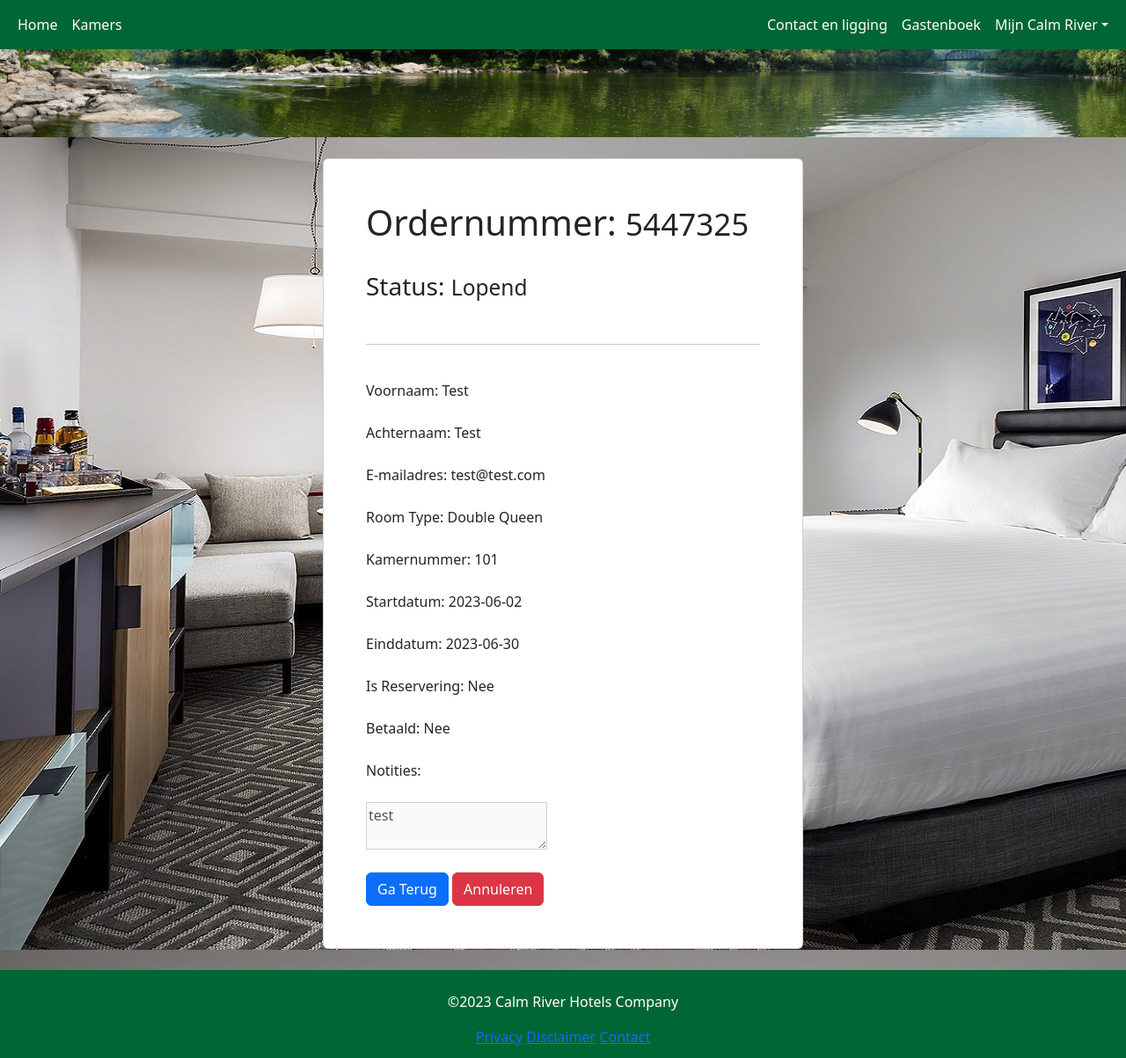
After one commit to Ochtend-Berg/calm-river, a Flask app: page /my-profile/bookings/show/5447325 in a window 1280 px wide. The commit adds this page. Shown: the whole page at 88% size. Run offline with Flask 3, Linux system fonts and the light colour scheme; a user stored in the database is signed in; data comes from the database, SQL or seed files in the repository; some libraries are stand-ins or nearby versions.

Commit message:
profiel: boekingen bijna af.

```diff
--- /dev/null
+++ b/blueprints/profile/templates/bookings_show.html
@@ -0,0 +1,85 @@
+{% extends "base.html" %}
+
+{% block content %}
+
+<style>
+    body {
+      position: relative;
+    }
+    body::after {
+      content: "";
+      background-image: url({{ url_for('static', filename='img/singleking-desktop.jpg') }});
+      opacity: 1;
+      top: 0;
+      left: 0;
+      bottom: 0;
+      right: 0;
+      position: absolute;
+      z-index: -1;
+    }
+</style>
+
+<div class="container mt-4 mb-4">
+  <div class="row d-flex justify-content-center">
+    <div class="col-12 col-md-8 col-lg-6">
+      {% include 'components/flash-message.html' %}
+      <div class="card bg-white">
+        {% for result in results %}
+        <div class="card-body p-5">
+          <h1>Ordernummer: <small>{{ result[0].booking.order_number  }}</small> </h1> <br>
+          <h3>Status: <small>{{ 'Lopend' if result[0].booking.end > today else 'Verlopen' }}</small></h3>
+
+          <br><hr><br>
+          <div>Voornaam: <span>{{ result[0].customer.first_name }}</span></div> <br>
+          <div>Achternaam: <span>{{ result[0].customer.last_name }}</span></div> <br>
+          <div>E-mailadres:  <span></span>{{ result[0].customer.email }}</div> <br>
+          <div>Room Type: <span>{{ result[0].booking.room.room_type.name }}</span></div> <br>
+          <div>Kamernummer: <span>{{ result[0].booking.room.number }}</span></div> <br>
+          <div>Startdatum:  <span></span>{{ result[0].booking.start }}</div> <br>
+          <div>Einddatum:    <span>{{ result[0].booking.end }}</span></div> <br>
+          <div>Is Reservering:    <span>{{ 'Ja' if result[0].booking.is_reservation == 1 else 'Nee' }}</span></div> <br>
+          <div>Betaald:    <span>{{ 'Ja' if result[0].booking.is_paid == 1 else 'Nee' }}</span></div> <br>
+          <div style="margin-bottom: 20px">Notities: <br><br> <textarea disabled>{{ result[0].booking.notes }}</textarea></div>
+          <td><a class="btn btn-primary" href="/my-profile/bookings/show/{{ result[0].booking.order_number }}">Ga Terug</a></td>
+          <td><a class="btn btn-danger" href="/my-profile/bookings/show/{{ result[0].booking.order_number }}" data-bs-toggle="modal" data-bs-target="#cancel">Annuleren</a></td>
+
+          <!-- The Modal -->
+          <div class="modal fade" id="cancel">
+            <div class="modal-dialog">
+              <div class="modal-content">
+
+                <!-- Modal Header -->
+                <div class="modal-header">
+                  <h4 class="modal-title">Annuleren</h4>
+                  <button type="button" class="btn-close" data-bs-dismiss="modal"></button>
+                </div>
+
+                <!-- Modal body -->
+                <div class="modal-body">
+                    <p>Indien u de boeking wilt annuleren, <br>
+                        neem dan contact met ons op.</p>
+
+                    <p>Tel: 06-12345678</p>
+
+                    <p>Houdt er rekening mee dat boekingen die lopend of verlopen zijn niet geannuleerd kunnen worden.</p>
+                </div>
+
+                <!-- Modal footer -->
+                <div class="modal-footer">
+                  <button type="button" class="btn btn-danger" data-bs-dismiss="modal">Close</button>
+                </div>
+
+              </div>
+            </div>
+          </div>
+        </div>
+        {% endfor %}
+      </div>
+    </div>
+  </div>
+</div>
+</div>
+</form>
+</div>
+
+{% endblock %}
--- a/blueprints/profile/views.py
+++ b/blueprints/profile/views.py
@@ -1,6 +1,8 @@
 from app import app, db
 from imports import *
 from datetime import date
+from sqlalchemy import func
+import math
 from flask_login import current_user
 from models.User import User
 from models.Room_type import Room_type
@@ -61,16 +63,78 @@ def my_profile():
                            most_common_room_id=most_common_room_id,
                            room=room,
                            room_type=room_type)
-@profile_bp.route('/my-profile/bookings')
+
+
+@profile_bp.route('/my-profile/bookings', methods=['GET', 'POST'])
 @login_required
 def my_bookings():
+    today = date.today().strftime("%Y-%m-%d")
+
+    ROWS_PER_PAGE = 5
+    page = request.args.get('page', 1, type=int)
+
     # Voer een join uit tussen bookings_customer en bookings op basis van de relatie
-    query = db.session.query(Bookings_customer, Booking).join(Bookings_customer.booking)
+    query = db.session.query(Bookings_customer, Booking, Room, Room_type).join(Bookings_customer.booking).join(
+        Booking.room).join(Room.room_type)
 
     # Voeg een filter toe op basis van de user_id
     query = query.filter(Bookings_customer.user_id == current_user.id)
 
+    if request.method == 'POST':
+        if request.form['filter-selected'] == "0":
+            query = query.filter(Booking.order_number == request.form['ordernumber'])
+
+        if request.form['filter'] == 'new':
+            query = query.order_by(Booking.created_at.desc())
+
+        if request.form['filter'] == 'old':
+            query = query.order_by(Booking.created_at.asc())
+
+        if request.form['filter'] == 'current':
+            query = query.filter(Booking.end > today)
+
+            if not query.all():
+                flash('Geen resultaten gevonden!', 'danger')
+                return redirect(url_for('profile_bp.my_bookings'))
+
+        if request.form['filter'] == 'expired':
+            query = query.filter(Booking.end < today)
+            query = query.order_by(Booking.created_at.asc())
+
+            if not query.all():
+                flash('Geen resultaten gevonden!', 'danger')
+                return redirect(url_for('profile_bp.my_bookings'))
+
+        if not query.all() and request.form['filter-selected'] == "0":
+            flash('De ordernummer bestaat niet!', 'danger')
+            return redirect(url_for('profile_bp.my_bookings'))
+
     # Haal de gewenste gegevens op uit de database
-    results = query.all()
+    results = query.paginate(page=page, per_page=ROWS_PER_PAGE)
 
-    return render_template('bookings.html', results=results)
+    return render_template('bookings.html', results=results, today=today)
+
+@profile_bp.route('/my-profile/bookings/show/<slug>', methods=['GET', 'POST'])
+@login_required
+def my_bookings_show(slug):
+    today = date.today().strftime("%Y-%m-%d")
+
+    ROWS_PER_PAGE = 5
+    page = request.args.get('page', 1, type=int)
+
+    # Voer een join uit tussen bookings_customer en bookings op basis van de relatie
+    query = db.session.query(Bookings_customer, Customer, Booking, Room, Room_type).join(Bookings_customer.booking).join(Bookings_customer.customer).join(
+        Booking.room).join(Room.room_type)
+
+    # Voeg een filter toe op basis van de user_id
+    query = query.filter(Bookings_customer.user_id == current_user.id)
+    query = query.filter(Booking.order_number == slug)
+
+    if not query.all():
+        flash('De boeking bestaat niet!', 'danger')
+        return redirect(url_for('profile_bp.my_bookings'))
+
+    # Haal de gewenste gegevens op uit de database
+    results = query.paginate(page=page, per_page=ROWS_PER_PAGE)
+
+    return render_template('bookings_show.html', results=results, today=today)
--- a/models/Booking.py
+++ b/models/Booking.py
@@ -19,6 +19,8 @@ class Booking(db.Model):
     created_at = db.Column(db.DateTime, nullable=True, unique=False, index=False, default=datetime.utcnow)
     updated_at = db.Column(db.DateTime, nullable=True, unique=False, index=False, default=datetime.utcnow)
 
+    room = db.relationship('Room', backref='bookings')
+
     def __init__(self, room_id, start, end, is_reservation, is_paid, notes, order_number):
         self.room_id = room_id
         self.start = start
--- a/models/Bookings_customer.py
+++ b/models/Bookings_customer.py
@@ -17,6 +17,7 @@ class Bookings_customer(db.Model):
     updated_at = db.Column(db.DateTime, nullable=True, unique=False, index=False, default=datetime.utcnow)
 
     booking = db.relationship('Booking', backref='bookings_customers')
+    customer = db.relationship('Customer', backref='bookings_customers')
 
     def __init__(self, booking_id, user_id, customer_id):
         self.booking_id = booking_id
--- a/models/Room.py
+++ b/models/Room.py
@@ -17,6 +17,8 @@ class Room(db.Model):
     created_at = db.Column(db.DateTime, nullable=True, unique=False, index=False, default=datetime.utcnow)
     updated_at = db.Column(db.DateTime, nullable=True, unique=False, index=False, default=datetime.utcnow)
 
+    room_type = db.relationship('Room_type', backref='rooms')
+
     # -- CONSTRUCTOR -- #
     def __init__(self, number, room_type_id):
         self.number = number
```
Also changed, not shown: blueprints/profile/templates/bookings.html (+73 -16 lines), blueprints/profile/templates/profile_index.html (+1 -30 lines), templates/components/form-template.html (added, +29 -0 lines).
